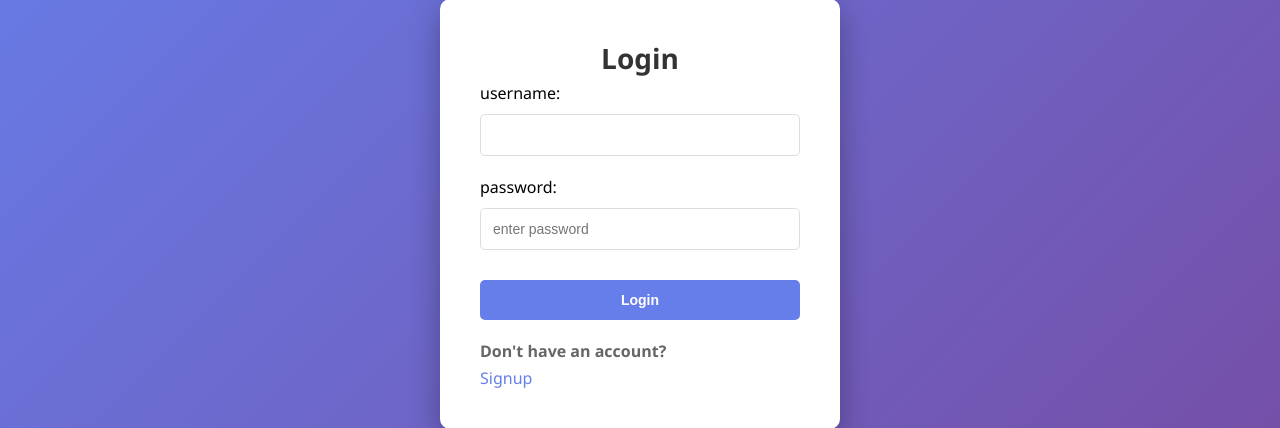
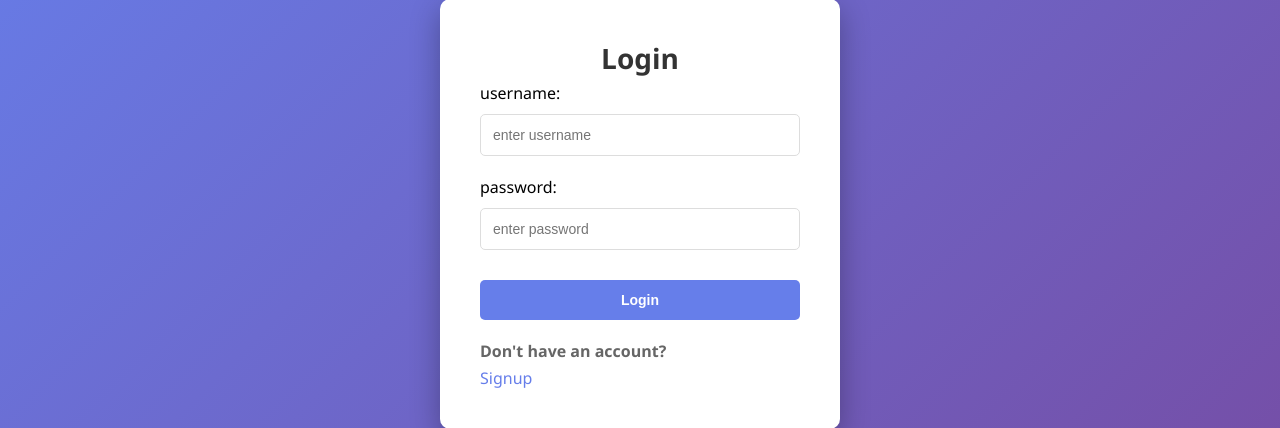
Before and after one commit to Harsh-p15/djangotest, a Django app: page /login/ in a window 1280 px wide. Shown: the part 186-614 px from the top of the page. Run offline with Django 5.2, Linux system fonts and the light colour scheme.

Commit message:
minor login issue resolved

```diff
--- a/todo/templates/Login.html
+++ b/todo/templates/Login.html
@@ -58,7 +58,7 @@
     <form method = "post" id = "LoginForm">
         <h1>Login</h1>
         {% csrf_token %}
-        username:<input type = "text" placeholder=""enter username" name = "username" id="username"/>
+        username:<input type = "text" placeholder="enter username" name = "username" id="username"/>
         <br>
         password:<input type = "password" placeholder = "enter password" name="password" id = "password"/>
         <br>
```
